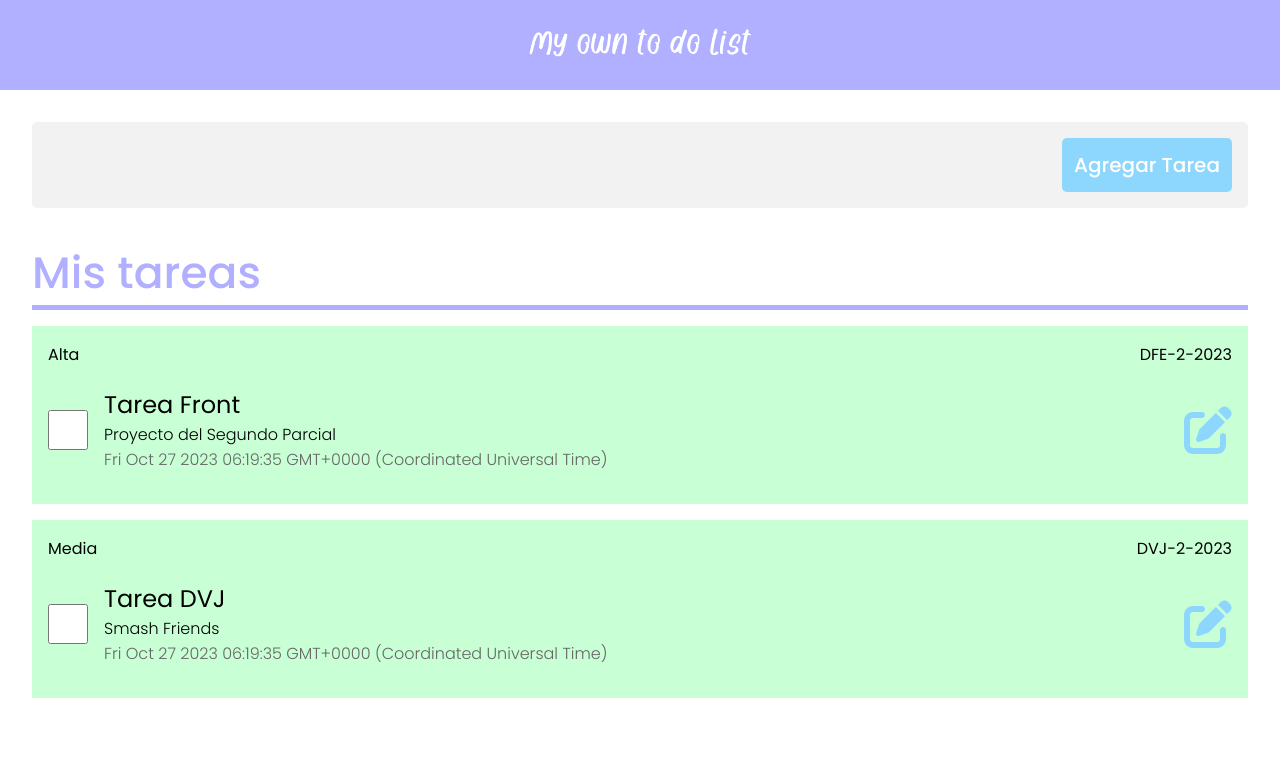
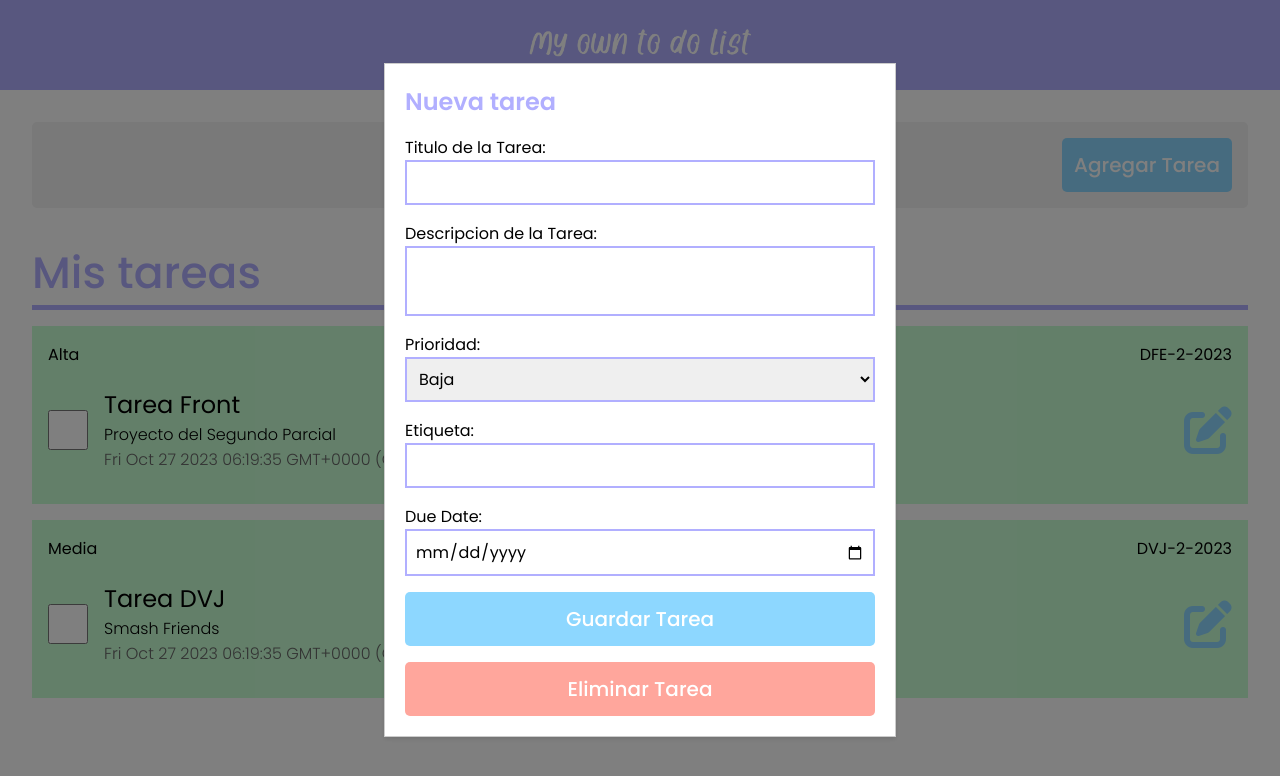
Before and after one commit to daronslzr/DFE-Proyecto-Parcial-2, a website: page src/index.html in a window 1280 px wide. Both pictures are taken after a click on the button "Agregar Tarea". Drawn offline with Linux system fonts and the light colour scheme.

Commit message:
Desarrollo del Modal de Agregar Tarea

```diff
--- a/src/assets/scss/agregarNota.scss
+++ b/src/assets/scss/agregarNota.scss
@@ -11,18 +11,3 @@
     padding: 1rem;
     border-radius: 5px;
 }
-
-//boton Agregar Tarea
-#botonAgregarNota{
-    padding: 0.75rem;
-    background-color: $colorAcento;
-    color: $blanco;
-    font-weight: 500;
-    font-size: 1.25rem;
-    font-family: $font-family;
-    border-radius: 5px;
-
-    &:hover{
-        background-color: darken($colorAcento, 10%);
-    }
-}
--- a/src/assets/scss/base.scss
+++ b/src/assets/scss/base.scss
@@ -2,31 +2,61 @@
 @import 'https://fonts.googleapis.com/css2?family=Poppins:wght@100;200;300;400;500;600;700;800;900&display=swap';
 
 /*#region GENERAL*/
-*{
+* {
     box-sizing: border-box;
     margin: 0;
     padding: 0;
     border: 0;
 }
-body{
+
+body {
     font-family: $font-family;
     font-size: $font-size;
     color: $negro;
 }
-main{
+
+main {
     padding: 2rem;
     padding-top: $header-height + 32px;
     background-color: $blanco;
 }
-section{
+
+section {
     padding-top: 2rem;
 }
+
 /*#endregion GENERAL*/
 
 /*#region ENCABEZADOS*/
-h1{
+h1,
+h2 {
+    color: $colorPrincipal;
+}
+
+h1 {
     font-size: 2.75rem;
-    color: $colorPrincipal;
     font-weight: 500;
 }
+
+h2 {
+    font-size: 1.5rem;
+    font-weight: 600;
+}
+
 /*#endregion ENCABEZADOS*/
+
+/*#region BOTONES*/
+button {
+    padding: 0.75rem;
+    background-color: $colorAcento;
+    color: $blanco;
+    font-weight: 500;
+    font-size: 1.25rem;
+    font-family: $font-family;
+    border-radius: 5px;
+
+    &:hover {
+        background-color: darken($colorAcento, 10%);
+    }
+}
+/*#endregion BOTONES*/
--- a/src/assets/scss/modal.scss
+++ b/src/assets/scss/modal.scss
@@ -9,3 +9,47 @@
     height: 100%;
     background: rgba(0, 0, 0, 0.5);
 }
+
+.modal {
+    display: none;
+    position: fixed;
+    top: 50%;
+    left: 50%;
+    transform: translate(-50%, -50%);
+    background: white;
+    padding: 20px;
+    border: 1px solid #ccc;
+    box-shadow: 0 2px 4px rgba(0, 0, 0, 0.1);
+    //overflow-y: scroll;
+    width: 40%;
+
+    h2{
+        margin-bottom: 1rem;
+    }
+}
+
+#tarea-form{
+    display: flex;
+    flex-direction: column;
+
+    textarea{
+        resize: none;
+    }
+}
+
+.form-field{
+    margin-bottom: 1rem;
+    font-family: $font-family;
+    font-size: 1rem;
+    padding: 0.5rem;
+    border: 2px solid $colorPrincipal;
+}
+
+#eliminarTareaBoton{
+    background-color: $colorCritico;
+    margin-top: 1rem;
+
+    &:hover {
+        background-color: darken($colorCritico, 10%);
+    }
+}
--- a/src/assets/scss/styles.scss
+++ b/src/assets/scss/styles.scss
@@ -3,3 +3,4 @@
 @import 'header.scss';
 @import 'agregarNota.scss';
 @import 'tareas.scss';
+@import 'modal.scss';
--- a/src/assets/scss/tareas.scss
+++ b/src/assets/scss/tareas.scss
@@ -63,7 +63,6 @@ input[type="checkbox"]{
 .fa-pen-to-square{
  color: $colorAcento;
  font-size: 3rem;
- //padding-right: 1rem;
 
  &:hover{
     color: darken($colorAcento, 10%);
--- a/src/index.html
+++ b/src/index.html
@@ -45,7 +45,39 @@
             </div>
         </section>
 
-        <div id="modal-background" class="modal-background"></div>
+        <div id="modal-background" class="modal-background">
+
+        </div>
+
+        <div id="modal" class="modal">
+            <h2>Nueva tarea</h2>
+
+            <form id="tarea-form" class="form-section">
+                <label for="titulo-field">Titulo de la Tarea:</label>
+                <input type="text" id="titulo-field" class="form-field" required>
+
+                <label for="descripcion-field">Descripcion de la Tarea:</label>
+                <textarea id="descripcion-field" class="form-field" required></textarea>
+
+                <label for="prioridad-field">Prioridad:</label>
+                <select id="prioridad-field" class="form-field" required>
+                    <option value="baja">Baja</option>
+                    <option value="media">Media</option>
+                    <option value="alta">Alta</option>
+                </select>
+
+                <label for="tag-field">Etiqueta:</label>
+                <input type="text" id="tag-field" class="form-field" required>
+
+                <label for="date-field">Due Date:</label>
+                <input type="date" id="date-field" class="form-field" required>
+
+                <button type="submit">Guardar Tarea</button>
+
+                <button id="eliminarTareaBoton">Eliminar Tarea</button>
+
+            </form>
+        </div>
 
 
     </main>
--- a/src/script.js
+++ b/src/script.js
@@ -42,4 +42,16 @@ function displayTareas(tareas) {
     })
 }
 
+const modal = document.getElementById("botonAgregarNota");
+modal.addEventListener('click',() =>{
+    document.getElementById('modal-background').style.display = 'block';
+    document.getElementById('modal').style.display = 'block';
+})
+
+const cerrarModal = document.getElementById("modal-background");
+cerrarModal.addEventListener('click',() =>{
+    document.getElementById('modal-background').style.display = 'none';
+    document.getElementById('modal').style.display = 'none';
+})
+
 displayTareas(tareasList);
```
Also changed, not shown: src/assets/css/styles.css.
